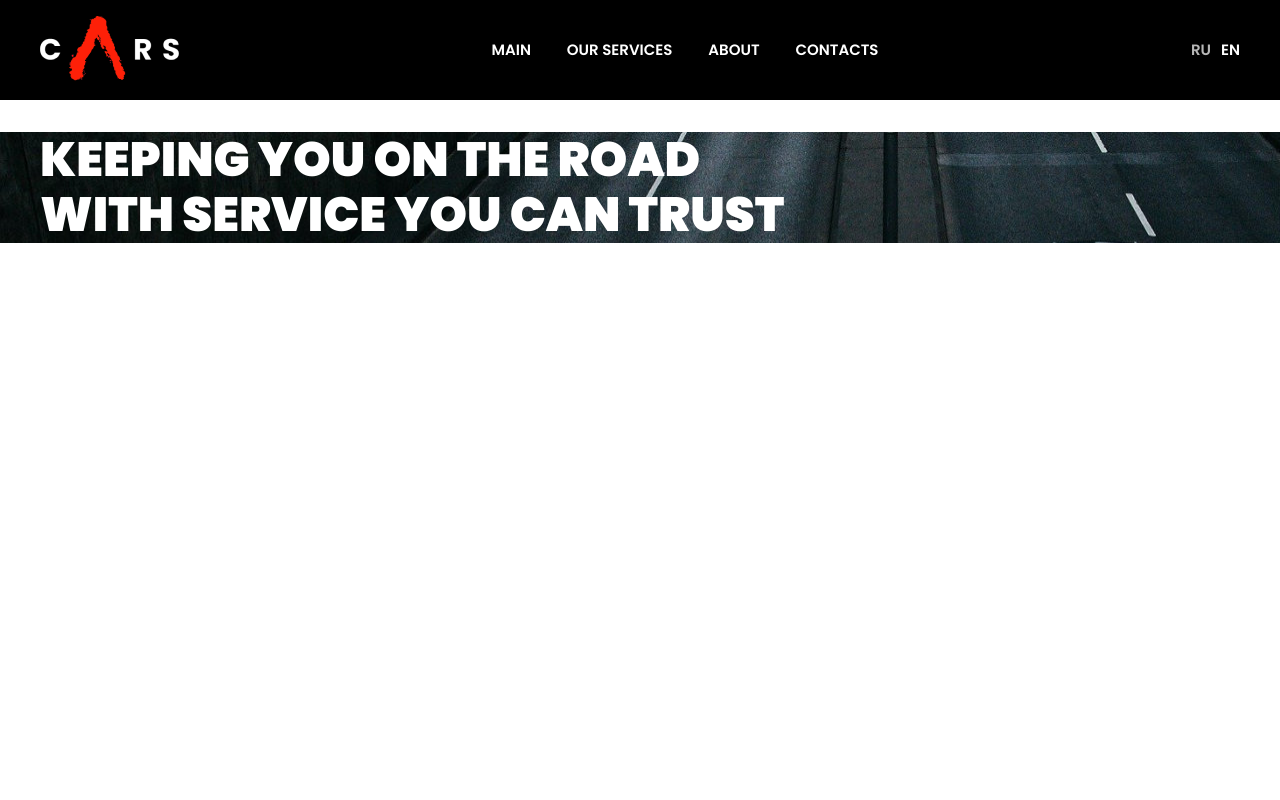
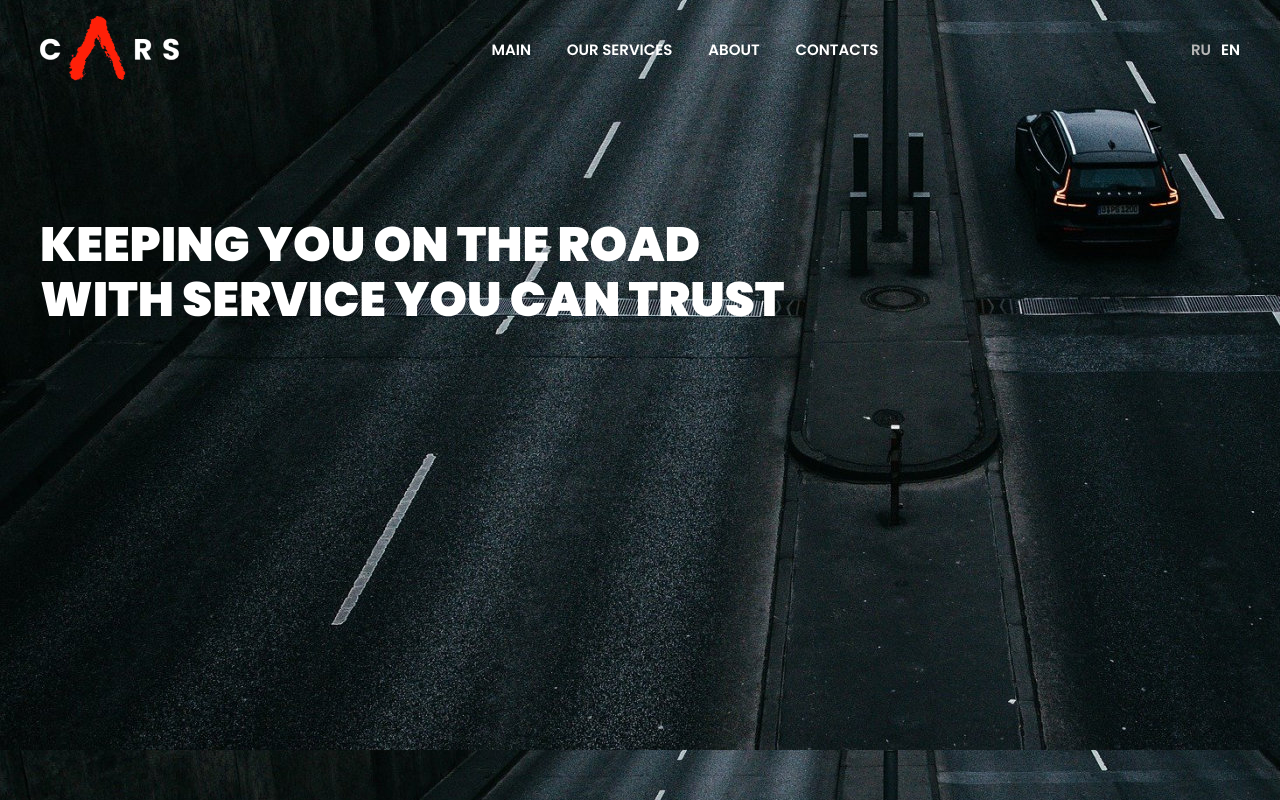
Before and after one commit to not-iron-yury/HTML_CSS_1, a plain HTML site: page index.html in a window 1280 px wide. Drawn offline with Linux system fonts and the light colour scheme; files whose address does not match are found by name.

Commit message:
add intro

```diff
--- a/css/style.css
+++ b/css/style.css
@@ -22,6 +22,10 @@ img{
     max-width: 100%;
 }
 
+h1,h2,h3,h4,h5,h6 {
+    margin: 0;
+    padding: 0;
+}
 
 .list-reset{
 margin: 0;
@@ -49,16 +53,17 @@ body {
     width: 1200px;
 }
 
-.header{
-    background-color: black;
-    /* background-image: url(/img/top-img.jpg);
-    height: 100; */
+/* Header start */
+.header__wrapper{
+    position: relative;
 }
 
 .header__main {
+    position: absolute;
     display: flex;
     justify-content: space-between;
     align-items: center;
+    width: 100%;
     height: 100px;
     color: #ffff;
     font-weight: 600;
@@ -99,12 +104,14 @@ body {
 .active-lng {
     color: #ffff;
 }
+/* Header end */
 
+/* Intro start */
 .intro {
-    background: url(/img/top-img.jpg);
+    background: url(../img/top-img.jpg);
+    height: 100vh;
+    padding-top: 217px;
 }
-
-
 
 .intro h1 {
     color: #fff;
--- a/index.html
+++ b/index.html
@@ -10,7 +10,7 @@
 <body>
     <div class="header">
         <div class="container">
-            <div class="header__wrapper wrapper">
+            <div class="header__wrapper">
                 <div class="header__main">
                     <a href="#" class="logo">
                         <img src="/img/logo.png" alt="Car repair logo ">
@@ -31,19 +31,13 @@
         </div>
     </div>
     <!--/header-->
-    <div class="main">
         <section class="intro">
             <div class="container">
                 <div class="intro__wrapper">
                     <h1>KEEPING YOU ON THE ROAD WITH SERVICE YOU CAN TRUST</h1>
-
                 </div>
-
             </div>
-
-
-        </section>
-    </div>
+    </section>
     <!--/main-->
     <footer class="footer">
 
```
